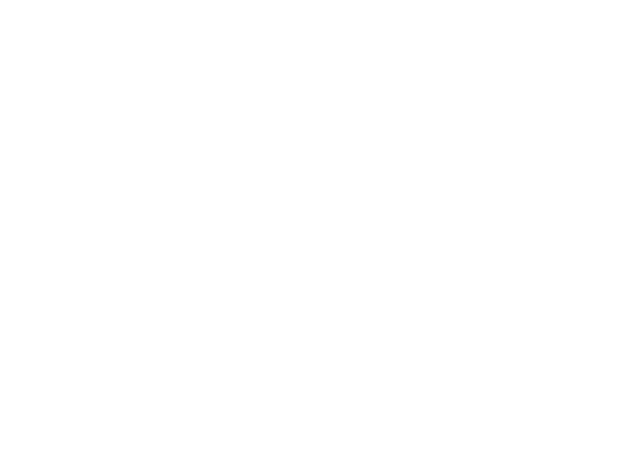
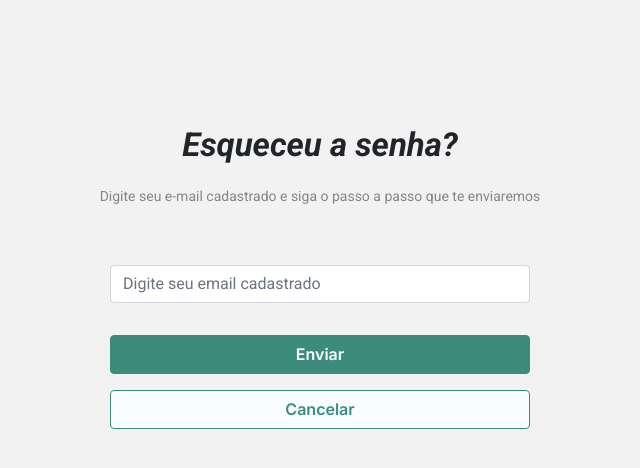
Before and after one commit to izassb/CoFrinn-Client, a React (Create React App) app: page /esquecisenha in a window 1280 px wide. Before the commit this address had no page. Shown: the top 468 px of the page, without its empty margins (320-960 px from the left). Built offline with nearby package versions, Linux system fonts and the light colour scheme.

Commit message:
tela esqueci senha

```diff
--- /dev/null
+++ b/src/pages/EsqueciSenha/index.js
@@ -0,0 +1,34 @@
+import React from 'react';
+import Button from 'react-bootstrap/Button';
+import InputGroup from 'react-bootstrap/InputGroup';
+import Form from 'react-bootstrap/Form';
+
+function EsqueciSenha() {
+  return (
+    <div className="content">
+      <div className="container">
+        <div className="text">
+          <h1 className="title">Esqueceu a senha?</h1>
+          <h5 className="subtitle">Digite seu e-mail cadastrado e siga o passo a passo que te enviaremos</h5>
+        </div>
+        <Form>
+          <Form.Group className="mb-3" controlId="formBasicEmail">
+            <InputGroup id="inputGroupPrepend">
+              <Form.Control
+                type="email"
+                placeholder="Digite seu email cadastrado"
+                aria-describedby="inputGroupPrepend"
+              />
+            </InputGroup>
+          </Form.Group>
+        </Form>
+        <div className="buttons">
+          <Button variant="second" size="lg" type="submit"> Enviar </Button>
+          <Button variant="primary" size="lg"> Cancelar </Button>
+        </div>
+      </div>
+    </div>
+  );
+}
+
+export default EsqueciSenha;
--- /dev/null
+++ b/src/pages/EsqueciSenha/style.css
@@ -0,0 +1,12 @@
+div.content {
+  display: flex;
+  width: 100vw;
+  height: 100vh;
+  justify-content: center;
+  align-items: center;
+  background-color: #F2F2F2;
+  height: 550px;
+  width: 550px;
+  flex-direction: column;
+  align-items: center;
+}
--- a/src/router.js
+++ b/src/router.js
@@ -4,6 +4,7 @@
 import Cadastro from "./pages/Cadastro";
 import Login from "./pages/Login";
 import TelaPrincipal from "./pages/TelaPrincipal";
+import EsqueciSenha from "./pages/EsqueciSenha"
 
 const Routers = () => (
   <Router>
@@ -12,6 +13,7 @@
       <Route exact path="/login" element={<Login />} />
       <Route exact path="/cadastro" element={<Cadastro />} />
       <Route path="/home" element={<TelaPrincipal />} />
+      <Route path="/esquecisenha" element={<EsqueciSenha />} />
     </Routes>
   </Router>
 );
```
